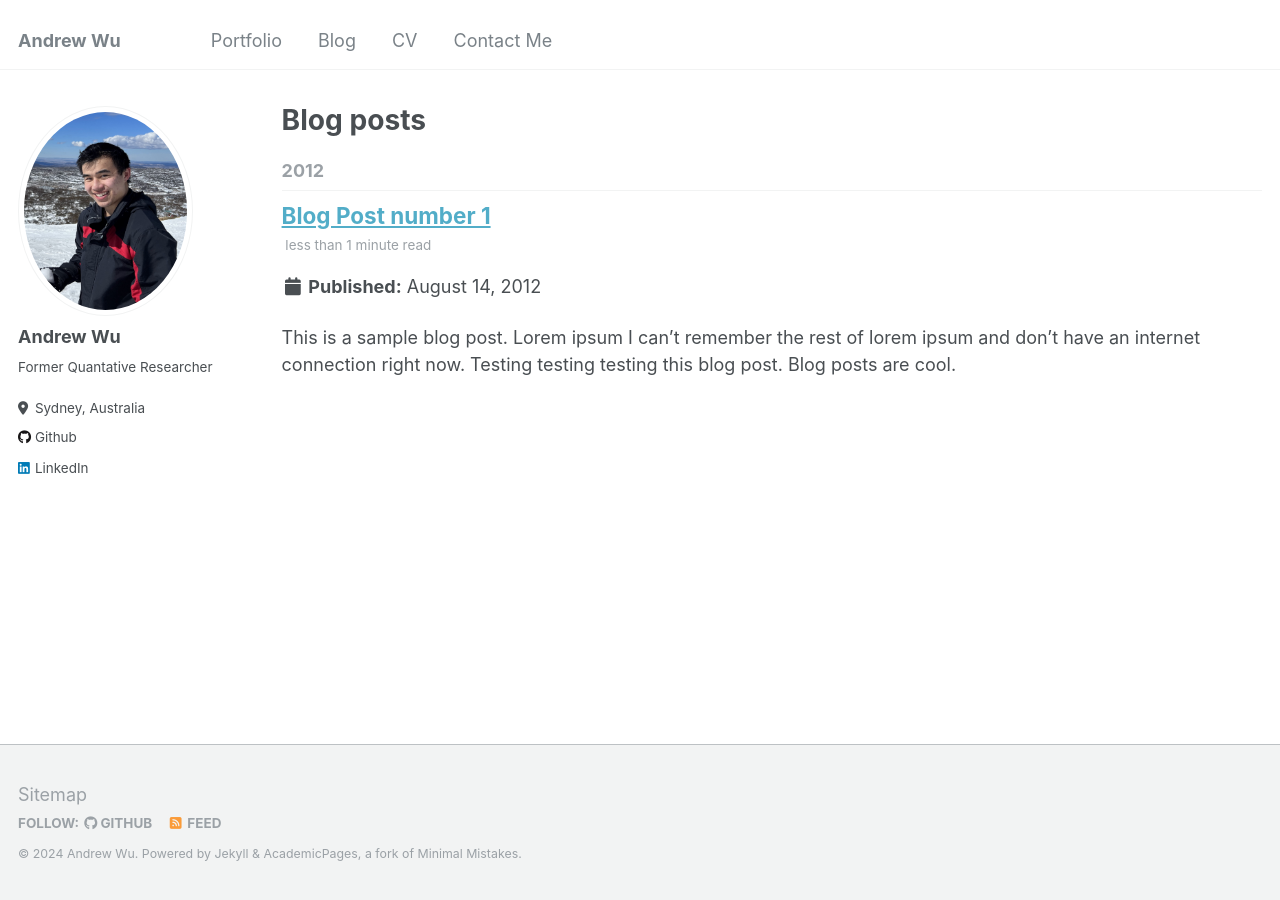
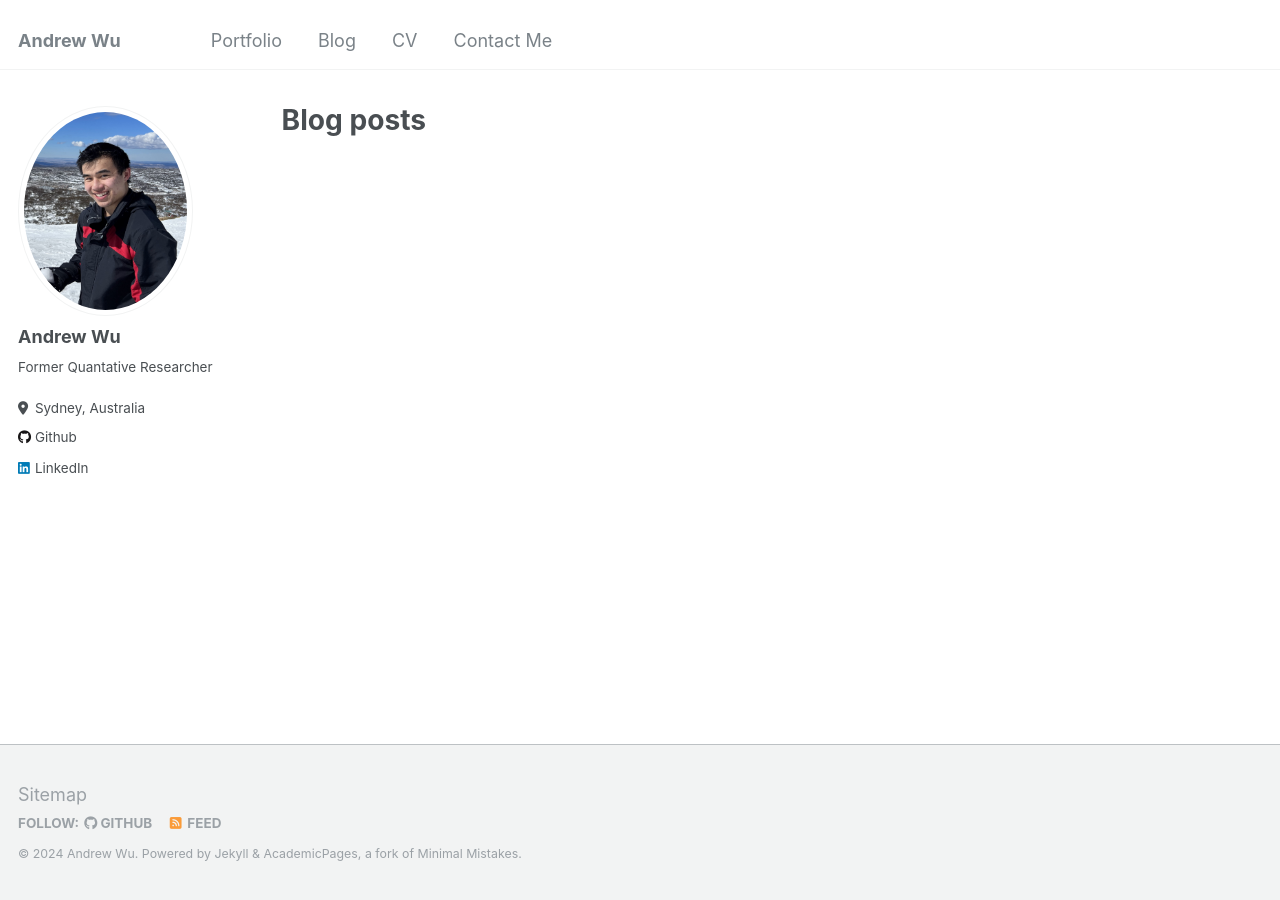
Before and after one commit to BrownianNotion/BrownianNotion.github.io, a Jekyll site: the page built from _pages/year-archive.html, in a window 1280 px wide. Built offline with Jekyll 4.4.1, drawn with Linux system fonts in a browser that asks for light colours.

```diff
--- a/_includes/head/custom.html
+++ b/_includes/head/custom.html
@@ -15,7 +15,6 @@
 <link rel="icon" type="image/png" href="{{ base_path }}/images/android-chrome-192x192.png?v=M44lzPylqQ" sizes="192x192">
 <link rel="icon" type="image/png" href="{{ base_path }}/images/favicon-96x96.png?v=M44lzPylqQ" sizes="96x96">
 <link rel="icon" type="image/png" href="{{ base_path }}/images/favicon-16x16.png?v=M44lzPylqQ" sizes="16x16">
-<link rel="manifest" href="{{ base_path }}/images/manifest.json?v=M44lzPylqQ">
 <link rel="mask-icon" href="{{ base_path }}/images/safari-pinned-tab.svg?v=M44lzPylqQ" color="#000000">
 <link rel="shortcut icon" href="/images/favicon.ico?v=M44lzPylqQ">
 <meta name="msapplication-TileColor" content="#000000">
--- a/_posts/2012-08-14-blog-post-1.md
+++ /dev/null
@@ -1,20 +0,0 @@
----
-title: 'Blog Post number 1'
-date: 2012-08-14
-permalink: /posts/2012/08/blog-post-1/
-tags:
-  - cool posts
-  - category1
-  - category2
----
-
-This is a sample blog post. Lorem ipsum I can't remember the rest of lorem ipsum and don't have an internet connection right now. Testing testing testing this blog post. Blog posts are cool.
-
-Headings are cool
-======
-
-You can have many headings
-======
-
-Aren't headings cool?
-------
```
Also changed, not shown: _drafts/post-draft.md (deleted, +0 -19 lines), 2 other files.
